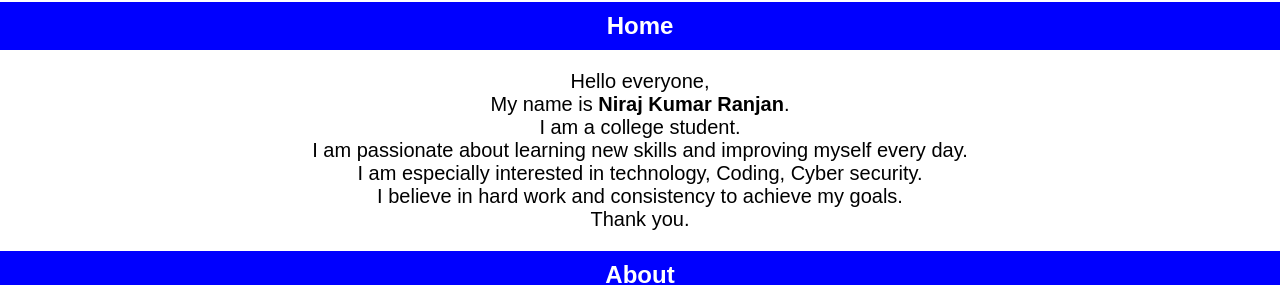
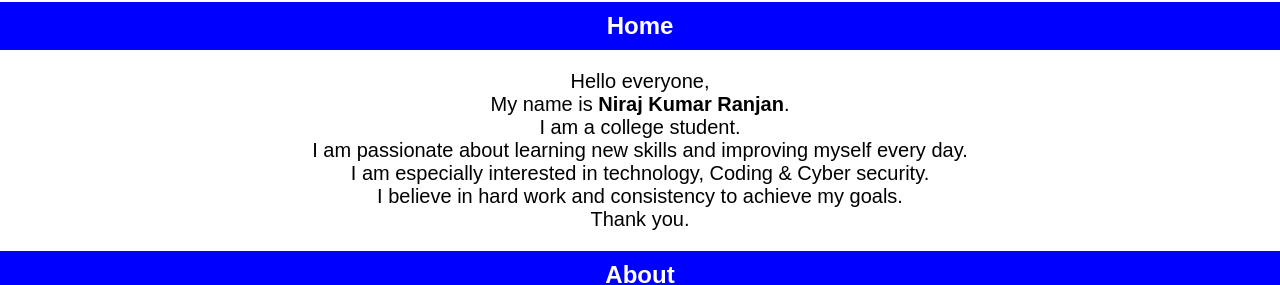
Before and after one commit to nirajkumarraj4321-star/my-website, a plain HTML site: page index.html in a window 1280 px wide. Shown: the part 207-492 px from the top of the page. Drawn offline with Linux system fonts and the light colour scheme.

Commit message:
Update index.html

```diff
--- a/index.html
+++ b/index.html
@@ -90,7 +90,7 @@ Hello everyone,<br>
 My name is <b>Niraj Kumar Ranjan</b>.<br>
 I am a college student.<br>
 I am passionate about learning new skills and improving myself every day.<br>
-I am especially interested in technology, Coding, Cyber security.<br>
+I am especially interested in technology, Coding & Cyber security.<br>
 I believe in hard work and consistency to achieve my goals.<br>
 Thank you.
 </p>
```
